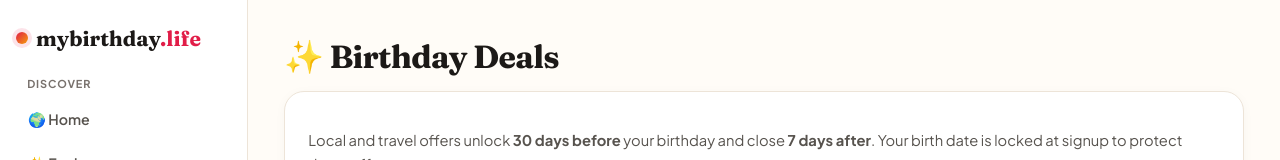
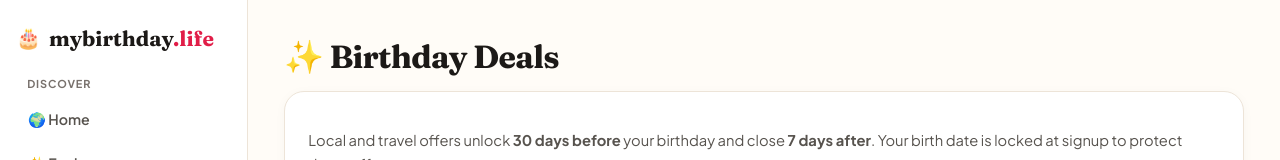
Before and after one commit to marianabukwasi/mybirthday, a Next.js app: page /deals in a window 1280 px wide. Shown: the top 160 px of the page. Built offline with nearby package versions, Linux system fonts and the light colour scheme; no server answers; what sqlite would draw is missing.

Commit message:
Replace brand dot with birthday cake icon

```diff
--- a/app/globals.css
+++ b/app/globals.css
@@ -61,12 +61,9 @@ a:hover { text-decoration: underline; }
   text-decoration: none !important;
 }
 
-.brand-dot {
-  width: 12px;
-  height: 12px;
-  border-radius: 50%;
-  background: linear-gradient(135deg, var(--rose), var(--gold));
-  box-shadow: 0 0 0 4px rgba(225, 29, 72, 0.12);
+.brand-cake {
+  font-size: 1.25rem;
+  line-height: 1;
 }
 
 .brand-rose { color: var(--rose); }
--- a/app/layout.js
+++ b/app/layout.js
@@ -34,7 +34,7 @@ export default async function RootLayout({ children }) {
         <div className="shell">
           <aside className="side" aria-label="Primary Navigation">
             <Link className="brand" href="/">
-              <span className="brand-dot" />
+              <span className="brand-cake" aria-hidden="true">🎂</span>
               <span>mybirthday<span className="brand-rose">.life</span></span>
             </Link>
 
@@ -79,7 +79,7 @@ export default async function RootLayout({ children }) {
           <div className="content-wrap">
             <header className="mobile-header">
               <Link className="brand" href="/">
-                <span className="brand-dot" />
+                <span className="brand-cake" aria-hidden="true">🎂</span>
                 <span>mybirthday<span className="brand-rose">.life</span></span>
               </Link>
               <div style={{ display: 'flex', gap: 8, alignItems: 'center' }}>
```
